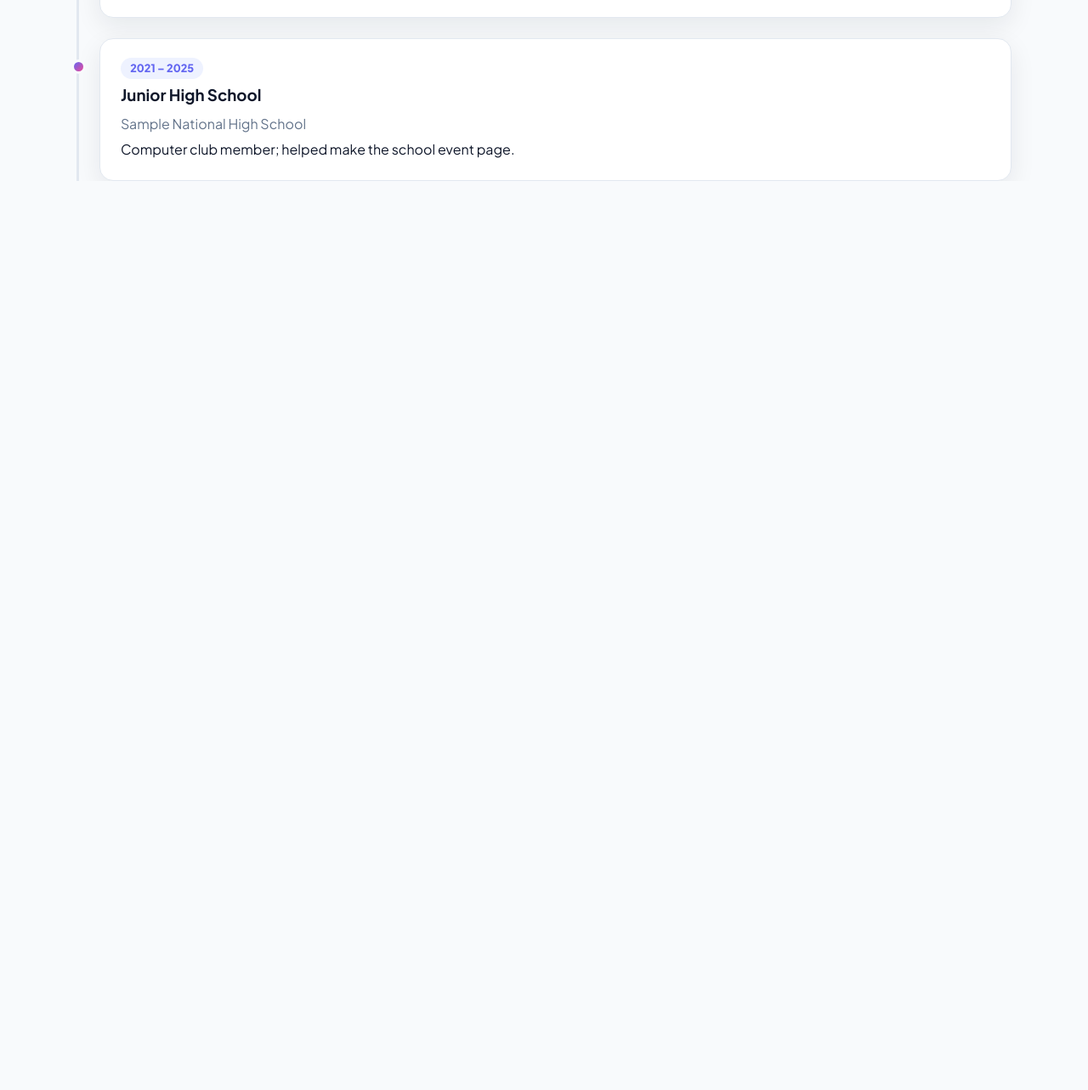
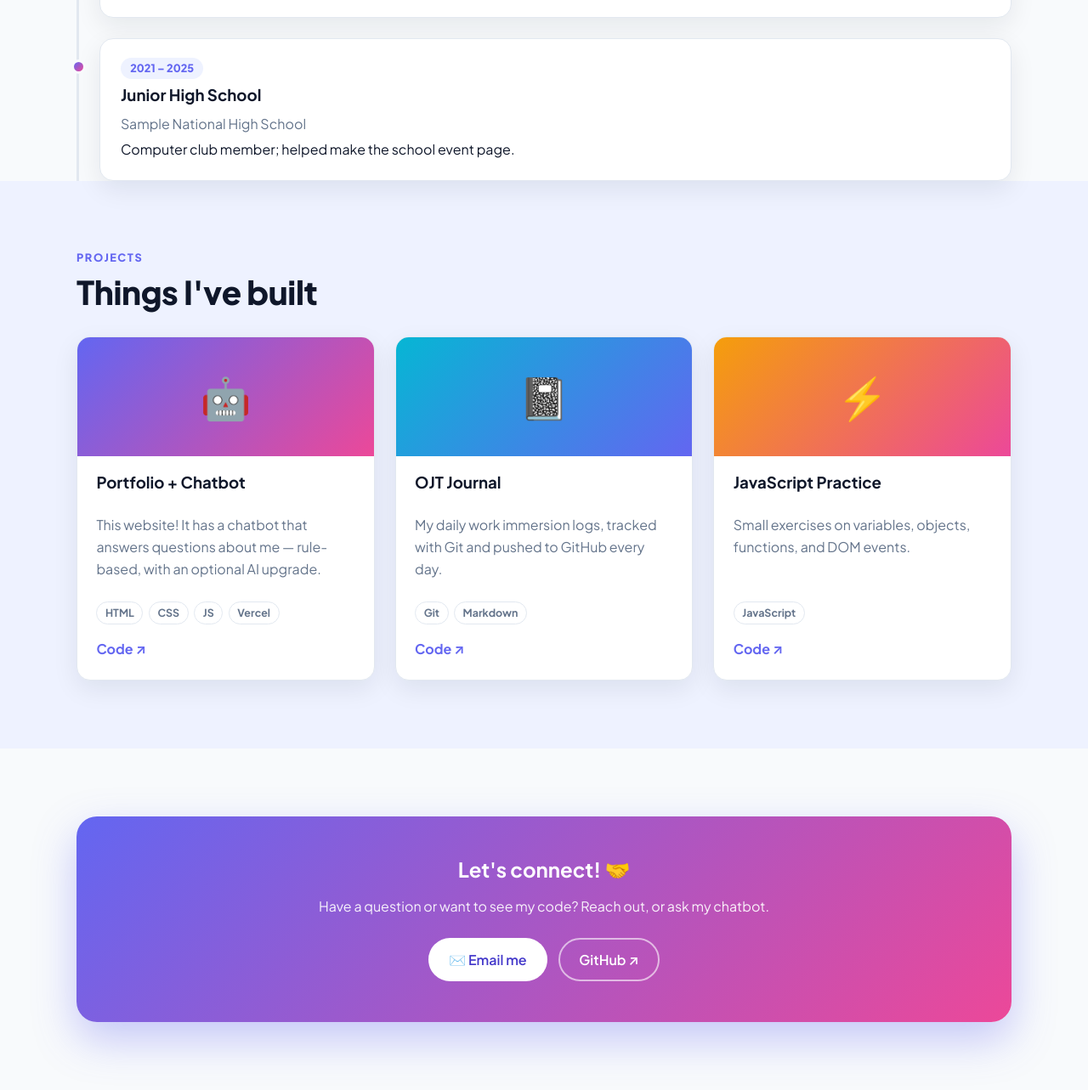
Before and after one commit to ayingcirilo729-collab/portfolio, a plain HTML site: page index.html in a window 1280 px wide. Shown: the part 1913-3196 px from the top of the page at 85% size. Before the commit the page ends 2126 px from the top, so only its background shows below. Drawn offline with Linux system fonts and the light colour scheme.

```diff
--- a/css/style.css
+++ b/css/style.css
@@ -169,3 +169,32 @@
 .timeline-item p { margin: 0.2rem 0; }
 .timeline-date { display: inline-block; font-size: 0.8rem; font-weight: 800; color: var(--accent);
 background: var(--chip-bg); padding: 0.15rem 0.7rem; border-radius: 999px; margin-bottom: 0.5rem; }
+/* project cards */
+.projects-grid { display: grid; grid-template-columns: repeat(auto-fit, minmax(260px, 1fr)); gap: 1.5rem; }
+.project-card {
+background: var(--surface); border: 1px solid var(--border); border-radius: var(--radius);
+overflow: hidden; box-shadow: var(--shadow); display: flex; flex-direction: column;
+transition: transform 0.25s, box-shadow 0.25s;
+}
+.project-card:hover { transform: translateY(-6px); box-shadow: 0 18px 40px rgba(99, 102, 241, 0.2); }
+.project-thumb { height: 140px; display: grid; place-items: center; font-size: 3rem; }
+.t1 { background: linear-gradient(135deg, var(--accent), var(--accent-2)); }
+.t2 { background: linear-gradient(135deg, var(--accent-3), var(--accent)); }
+.t3 { background: linear-gradient(135deg, #f59e0b, var(--accent-2)); }
+.project-body { padding: 1.25rem 1.4rem 1.4rem; display: flex; flex-direction: column; flex: 1; }
+.project-body p { color: var(--muted); flex: 1; }
+.tags { display: flex; flex-wrap: wrap; gap: 0.4rem; list-style: none; padding: 0; margin: 0.5rem 0 1rem; }
+.tags li { font-size: 0.78rem; font-weight: 700; color: var(--muted); border: 1px solid var(--border);
+padding: 0.15rem 0.6rem; border-radius: 999px; }
+.project-links a { font-weight: 700; }
+/* contact */
+.contact-card {
+text-align: center; padding: 3rem 1.5rem; border-radius: 24px; color: #fff;
+background: var(--gradient); box-shadow: 0 20px 50px rgba(99, 102, 241, 0.35);
+}
+.contact-card p { opacity: 0.92; }
+.contact-actions { display: flex; flex-wrap: wrap; justify-content: center; gap: 0.8rem; margin-top:
+1.5rem; }
+.contact-card .btn-primary { background: #fff; color: #4338ca; box-shadow: none; }
+.contact-card .btn-ghost { color: #fff; border-color: rgba(255, 255, 255, 0.6); }
+.contact-card .btn-ghost:hover { color: #fff; border-color: #fff; }
--- a/index.html
+++ b/index.html
@@ -153,3 +153,64 @@
 </ol>
 </div>
 </section>
+<!-- ================= PROJECTS ================= -->
+<section class="section alt" id="projects">
+<div class="container">
+<p class="section-kicker reveal">Projects</p>
+<h2 class="section-title reveal">Things I've built</h2>
+<div class="projects-grid">
+<article class="project-card reveal">
+<div class="project-thumb t1" aria-hidden="true">🤖</div>
+<div class="project-body">
+<h3>Portfolio + Chatbot</h3>
+<p>This website! It has a chatbot that answers questions about me — rule-based, with an
+optional AI upgrade.</p>
+<ul class="tags"><li>HTML</li><li>CSS</li><li>JS</li><li>Vercel</li></ul>
+<div class="project-links">
+<a href="https://github.com/your-username/portfolio" target="_blank" rel="noopener">Code
+↗</a>
+</div>
+</div>
+</article>
+<article class="project-card reveal">
+<div class="project-thumb t2" aria-hidden="true">📓</div>
+<div class="project-body">
+<h3>OJT Journal</h3>
+<p>My daily work immersion logs, tracked with Git and pushed to GitHub every day.</p>
+<ul class="tags"><li>Git</li><li>Markdown</li></ul>
+<div class="project-links">
+<a href="https://github.com/your-username/ojt-journal" target="_blank" rel="noopener">Code
+↗</a>
+</div>
+</div>
+</article>
+<article class="project-card reveal">
+<div class="project-thumb t3" aria-hidden="true">⚡</div>
+<div class="project-body">
+<h3>JavaScript Practice</h3>
+<p>Small exercises on variables, objects, functions, and DOM events.</p>
+<ul class="tags"><li>JavaScript</li></ul>
+<div class="project-links">
+<a href="https://github.com/your-username/ojt-journal" target="_blank" rel="noopener">Code
+↗</a>
+</div>
+</div>
+</article>
+</div>
+</div>
+</section
+<!-- ================= CONTACT ================= -->
+<section class="section" id="contact">
+<div class="container">
+<div class="contact-card reveal">
+<h2>Let's connect! 🤝</h2>
+<p>Have a question or want to see my code? Reach out, or ask my chatbot.</p>
+<div class="contact-actions">
+<!-- ✏️ CUSTOMIZE: use a school/public email only -->
+<a class="btn btn-primary" href="mailto:juan.delacruz@example.com">✉️ Email me</a>
+<a class="btn btn-ghost" href="https://github.com/your-username" target="_blank"
+rel="noopener">GitHub ↗</a>
+</div>
+</div>
+</div>
+</section>
```
